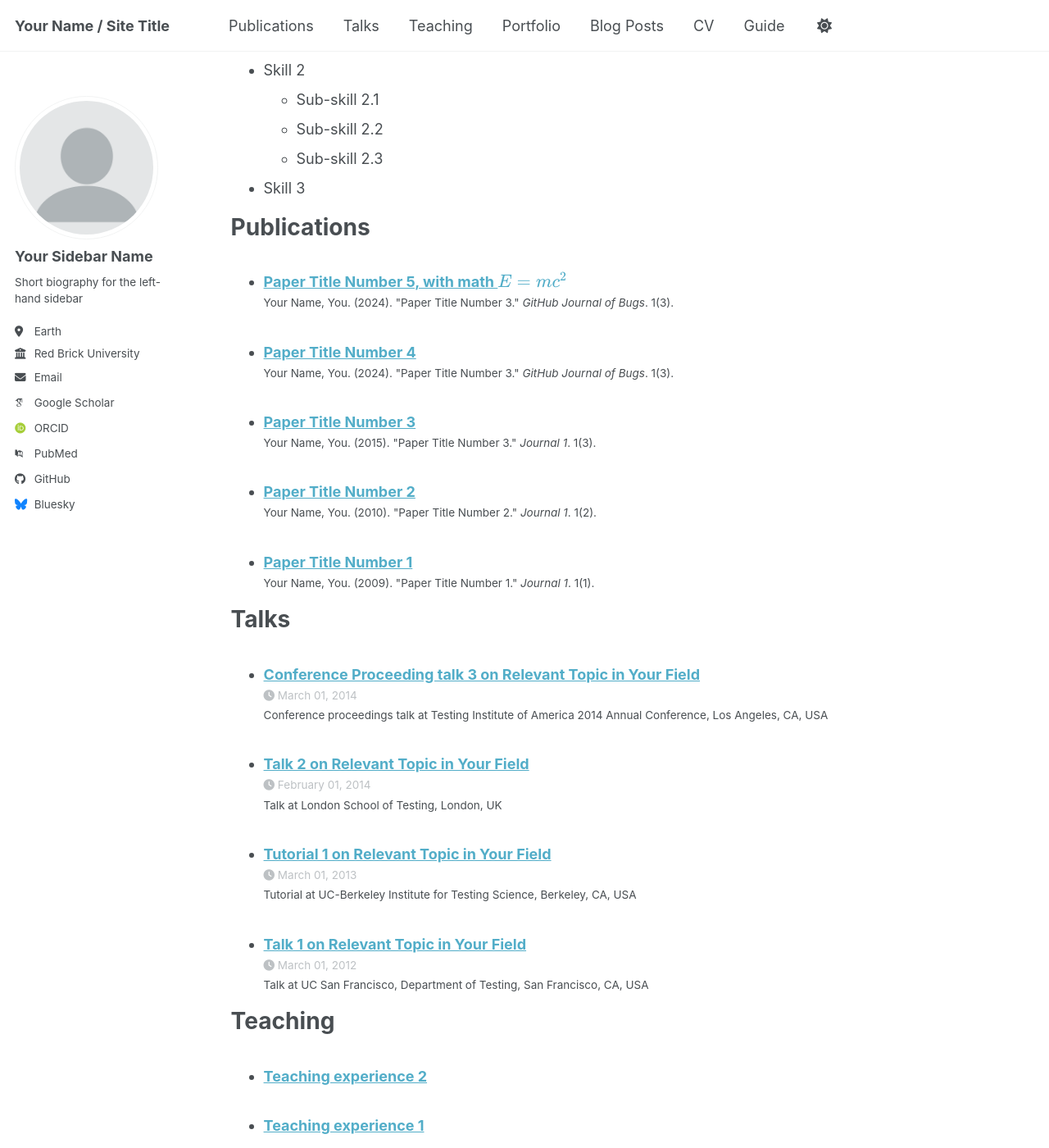
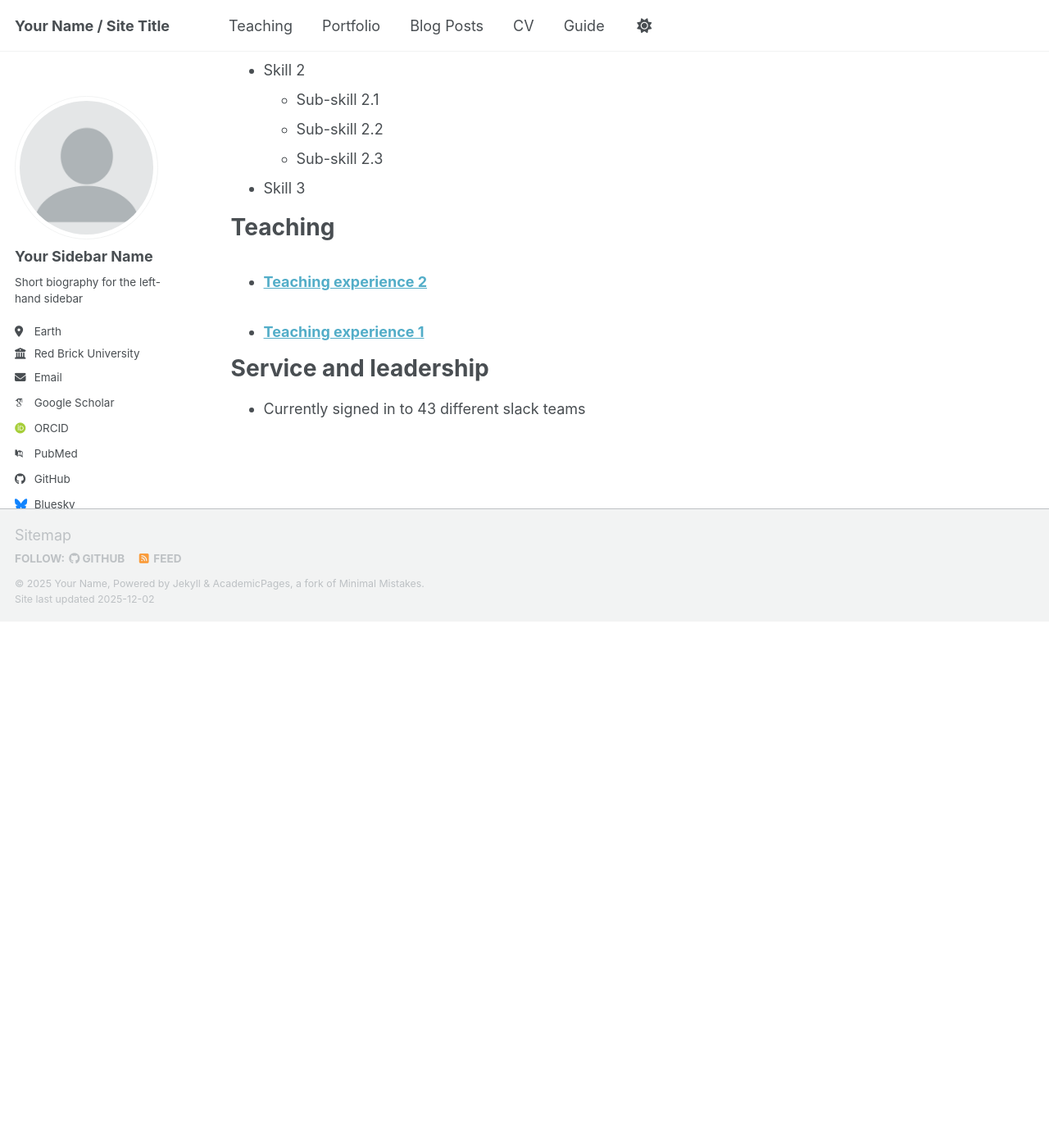
Before and after one commit to bupt-jasmine/bupt-jasmine.github.io, a Jekyll site: the page built from _pages/cv.md, in a window 1280 px wide and 1400 px high, scrolled down 819 px. Shown: the whole window at 82% size. Built offline with Jekyll 4.4.1, drawn with Linux system fonts in a browser that asks for light colours; some web fonts are replaced; a script bundle is joined from its source files by our own code; library files that are not in the unit come from our copies; after the commit the page ends 1577 px from its top, so only the background shows below that.

Commit message:
mod: 删除出版物和演讲相关的配置和页面，简化网站结构

```diff
--- a/_config.yml
+++ b/_config.yml
@@ -81,15 +81,6 @@ author:
   xing             : # Username
   youtube          : # Username
   zhihu            : # Username
-
-# Publication Category - The following the list of publication categories and their headings
-publication_category:
-  books:
-    title: 'Books'
-  manuscripts:
-    title: 'Journal Articles'
-  conferences:
-    title: 'Conference Papers'
 
 # Site Settings
 teaser                   :  # filename of teaser fallback teaser image placed in /images/ for social media previews
@@ -224,13 +215,7 @@ collections:
   teaching:
     output: true
     permalink: /:collection/:path/
-  publications:
-    output: true
-    permalink: /:collection/:path/
   portfolio:
-    output: true
-    permalink: /:collection/:path/
-  talks:
     output: true
     permalink: /:collection/:path/
 
@@ -264,15 +249,6 @@ defaults:
       author_profile: true
       share: true
       comments: true
-  # _publications
-  - scope:
-      path: ""
-      type: publications
-    values:
-      layout: single
-      author_profile: true
-      share: true
-      comments: true
   # _portfolio
   - scope:
       path: ""
@@ -282,14 +258,6 @@ defaults:
       author_profile: true
       share: true
       comment: true
-  # _talks
-  - scope:
-      path: ""
-      type: talks
-    values:
-      layout: talk
-      author_profile: true
-      share: true
 
 
 # Sass/SCSS
--- a/_data/navigation.yml
+++ b/_data/navigation.yml
@@ -8,12 +8,6 @@
 #      Markdown formatted page while the second is generated using JSON.
 
 main:
-  - title: "Publications"
-    url: /publications/
-
-  - title: "Talks"
-    url: /talks/
-
   - title: "Teaching"
     url: /teaching/
 
--- a/_pages/cv.md
+++ b/_pages/cv.md
@@ -41,18 +41,6 @@ Skills
   * Sub-skill 2.3
 * Skill 3
 
-Publications
-======
-  <ul>{% for post in site.publications reversed %}
-    {% include archive-single-cv.html %}
-  {% endfor %}</ul>
-
-Talks
-======
-  <ul>{% for post in site.talks reversed %}
-    {% include archive-single-talk-cv.html  %}
-  {% endfor %}</ul>
-
 Teaching
 ======
   <ul>{% for post in site.teaching reversed %}
--- a/_pages/publications.html
+++ /dev/null
@@ -1,33 +0,0 @@
----
-layout: archive
-title: "Publications"
-permalink: /publications/
-author_profile: true
----
-
-{% if site.author.googlescholar %}
-  <div class="wordwrap">You can also find my articles on <a href="{{site.author.googlescholar}}">my Google Scholar profile</a>.</div>
-{% endif %}
-
-{% include base_path %}
-
-<!-- New style rendering if publication categories are defined -->
-{% if site.publication_category %}
-  {% for category in site.publication_category  %}
-    {% assign title_shown = false %}
-    {% for post in site.publications reversed %}
-      {% if post.category != category[0] %}
-        {% continue %}
-      {% endif %}
-      {% unless title_shown %}
-        <h2>{{ category[1].title }}</h2><hr />
-        {% assign title_shown = true %}
-      {% endunless %}
-      {% include archive-single.html %}
-    {% endfor %}
-  {% endfor %}
-{% else %}
-  {% for post in site.publications reversed %}
-    {% include archive-single.html %}
-  {% endfor %}
-{% endif %}
--- a/_publications/2009-10-01-paper-title-number-1.md
+++ /dev/null
@@ -1,14 +0,0 @@
----
-title: "Paper Title Number 1"
-collection: publications
-category: manuscripts
-permalink: /publication/2009-10-01-paper-title-number-1
-excerpt: 'This paper is about the number 1. The number 2 is left for future work.'
-date: 2009-10-01
-venue: 'Journal 1'
-slidesurl: 'https://academicpages.github.io/files/slides1.pdf'
-paperurl: 'https://academicpages.github.io/files/paper1.pdf'
-bibtexurl: 'https://academicpages.github.io/files/bibtex1.bib'
-citation: 'Your Name, You. (2009). &quot;Paper Title Number 1.&quot; <i>Journal 1</i>. 1(1).'
----
-The contents above will be part of a list of publications, if the user clicks the link for the publication than the contents of section will be rendered as a full page, allowing you to provide more information about the paper for the reader. When publications are displayed as a single page, the contents of the above "citation" field will automatically be included below this section in a smaller font.
--- a/_publications/2010-10-01-paper-title-number-2.md
+++ /dev/null
@@ -1,14 +0,0 @@
----
-title: "Paper Title Number 2"
-collection: publications
-category: manuscripts
-permalink: /publication/2010-10-01-paper-title-number-2
-excerpt: 'This paper is about the number 2. The number 3 is left for future work.'
-date: 2010-10-01
-venue: 'Journal 1'
-slidesurl: 'https://academicpages.github.io/files/slides2.pdf'
-paperurl: 'https://academicpages.github.io/files/paper2.pdf'
-citation: 'Your Name, You. (2010). &quot;Paper Title Number 2.&quot; <i>Journal 1</i>. 1(2).'
----
-
-The contents above will be part of a list of publications, if the user clicks the link for the publication than the contents of section will be rendered as a full page, allowing you to provide more information about the paper for the reader. When publications are displayed as a single page, the contents of the above "citation" field will automatically be included below this section in a smaller font.
--- a/_publications/2015-10-01-paper-title-number-3.md
+++ /dev/null
@@ -1,14 +0,0 @@
----
-title: "Paper Title Number 3"
-collection: publications
-category: manuscripts
-permalink: /publication/2015-10-01-paper-title-number-3
-excerpt: 'This paper is about the number 3. The number 4 is left for future work.'
-date: 2015-10-01
-venue: 'Journal 1'
-slidesurl: 'https://academicpages.github.io/files/slides3.pdf'
-paperurl: 'https://academicpages.github.io/files/paper3.pdf'
-citation: 'Your Name, You. (2015). &quot;Paper Title Number 3.&quot; <i>Journal 1</i>. 1(3).'
----
-
-The contents above will be part of a list of publications, if the user clicks the link for the publication than the contents of section will be rendered as a full page, allowing you to provide more information about the paper for the reader. When publications are displayed as a single page, the contents of the above "citation" field will automatically be included below this section in a smaller font.
--- a/_publications/2025-06-08-paper-title-number-5.md
+++ /dev/null
@@ -1,13 +0,0 @@
----
-title: "Paper Title Number 5, with math $$E=mc^2$$"
-collection: publications
-category: conferences
-permalink: /publication/2024-02-17-paper-title-number-4
-excerpt: 'This paper is about a famous math equation, $$E=mc^2$$'
-date: 2024-02-17
-venue: 'GitHub Journal of Bugs'
-paperurl: 'https://academicpages.github.io/files/paper3.pdf'
-citation: 'Your Name, You. (2024). &quot;Paper Title Number 3.&quot; <i>GitHub Journal of Bugs</i>. 1(3).'
----
-
-Using [MathJax](https://www.mathjax.org/) in the description is supported - $$E=mc^2$$ - however, the use must be mindful that the default delimiters are `$$...$$` and `\\[...\\]` which differs from the `$...$` that is typically expected.
--- a/_talks/2012-03-01-talk-1.md
+++ /dev/null
@@ -1,11 +0,0 @@
----
-title: "Talk 1 on Relevant Topic in Your Field"
-collection: talks
-type: "Talk"
-permalink: /talks/2012-03-01-talk-1
-venue: "UC San Francisco, Department of Testing"
-date: 2012-03-01
-location: "San Francisco, CA, USA"
----
-
-This is a description of your talk, which is a markdown file that can be all markdown-ified like any other post. Yay markdown!
--- a/_talks/2013-03-01-tutorial-1.md
+++ /dev/null
@@ -1,13 +0,0 @@
----
-title: "Tutorial 1 on Relevant Topic in Your Field"
-collection: talks
-type: "Tutorial"
-permalink: /talks/2013-03-01-tutorial-1
-venue: "UC-Berkeley Institute for Testing Science"
-date: 2013-03-01
-location: "Berkeley, CA, USA"
----
-
-[More information here](http://exampleurl.com)
-
-This is a description of your tutorial, note the different field in type. This is a markdown files that can be all markdown-ified like any other post. Yay markdown!
--- a/_talks/2014-02-01-talk-2.md
+++ /dev/null
@@ -1,13 +0,0 @@
----
-title: "Talk 2 on Relevant Topic in Your Field"
-collection: talks
-type: "Talk"
-permalink: /talks/2014-02-01-talk-2
-venue: "London School of Testing"
-date: 2014-02-01
-location: "London, UK"
----
-
-[More information here](http://example2.com)
-
-This is a description of your talk, which is a markdown files that can be all markdown-ified like any other post. Yay markdown!
--- a/_talks/2014-03-01-talk-3.md
+++ /dev/null
@@ -1,11 +0,0 @@
----
-title: "Conference Proceeding talk 3 on Relevant Topic in Your Field"
-collection: talks
-type: "Conference proceedings talk"
-permalink: /talks/2014-03-01-talk-3
-venue: "Testing Institute of America 2014 Annual Conference"
-date: 2014-03-01
-location: "Los Angeles, CA, USA"
----
-
-This is a description of your conference proceedings talk, note the different field in type. You can put anything in this field.
```
Also changed, not shown: _includes/cv-template.html (+0 -54 lines), _pages/talkmap.html (deleted, +0 -9 lines), _pages/talks.html (deleted, +0 -16 lines), _publications/2024-02-17-paper-title-number-4.md (deleted, +0 -13 lines).
